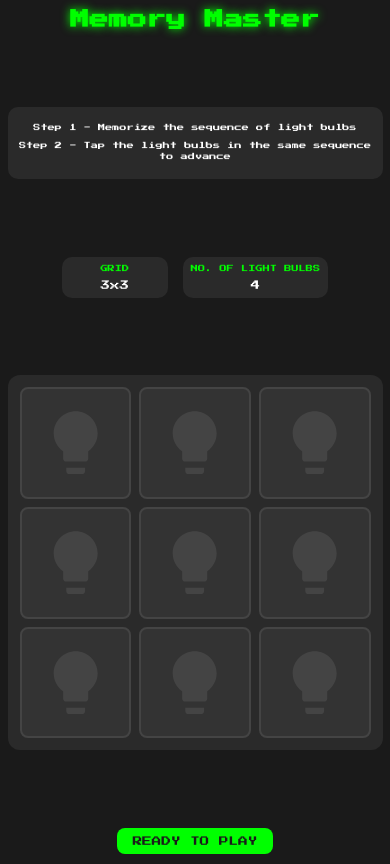
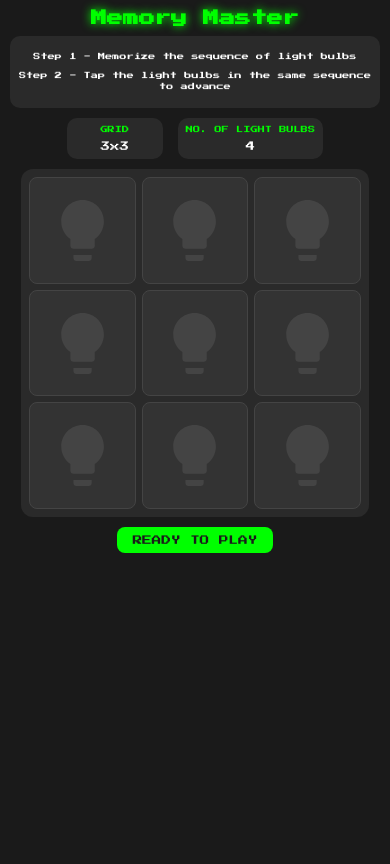
Before and after one commit to manasig04/MemoryMaster, a plain HTML site: page index.html in a window 390 px wide. Drawn offline with Linux system fonts and the light colour scheme.

Commit message:
Update styles.css

```diff
--- a/styles.css
+++ b/styles.css
@@ -168,19 +168,13 @@ button:disabled {
 
 /* Mobile specific styles */
 @media (max-width: 768px) {
-    body {
-        overflow: hidden;
-    }
-
     .container {
         padding: 10px;
         gap: 10px;
-        height: 100vh;
-        justify-content: space-between;
     }
 
     h1 {
-        font-size: 1.2rem;
+        font-size: 1rem;
     }
 
     .instructions {
@@ -189,7 +183,7 @@ button:disabled {
     }
 
     .stat-box {
-        min-width: 90px;
+        min-width: 80px;
         padding: 8px;
     }
 
@@ -201,8 +195,19 @@ button:disabled {
         font-size: 0.6rem;
     }
 
+    .grid {
+        width: min(85vw, 85vh);
+        padding: 8px;
+        gap: 6px;
+    }
+
+    .cell {
+        border-width: 1px;
+    }
+
     button {
         font-size: 0.6rem;
         padding: 8px 16px;
+        margin-bottom: 10px;
     }
 }
```
